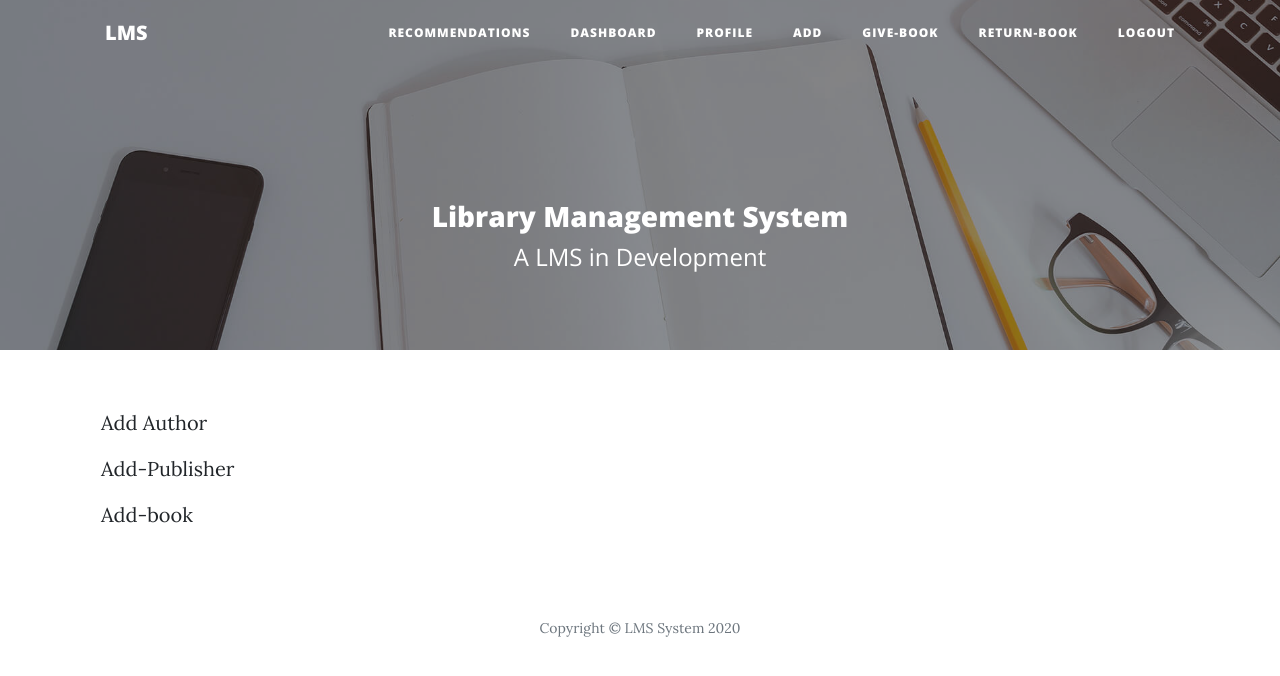
After one commit to Shrey-Viradiya/LMS, a Django app: page /add/ in a window 1280 px wide. The commit adds this page. Shown: the top 676 px of the page. Run offline with Django 3.2, Linux system fonts and the light colour scheme; the visitor is signed in with stand-in values (Sample User, id 1); some libraries are stand-ins or nearby versions.

Commit message:
Fine addition system added. Base layout change no of results included in query time zone settings turned off

```diff
--- a/LMS/settings.py
+++ b/LMS/settings.py
@@ -123,7 +123,7 @@ USE_I18N = True
 
 USE_L10N = True
 
-USE_TZ = True
+USE_TZ = False
 
 
 # Static files (CSS, JavaScript, Images)
--- a/LMS/urls.py
+++ b/LMS/urls.py
@@ -48,5 +48,6 @@ urlpatterns = [
     path('givebook/', LMS_views.GiveBook , name = 'give-book'),
     path('returnbook/', LMS_views.ReturnBook , name = 'return-book'),
     path('sbp/',LMS_views.StartBackgroundProcess, name = 'sbp'),
-    path('recommendations/',LMS_views.recommendations, name = 'recommendations' )
+    path('recommendations/',LMS_views.recommendations, name = 'recommendations' ),
+    path('add/',LMS_views.AddMaterial, name = 'add-item' ),
 ]
--- /dev/null
+++ b/LibraryMS/templates/LibraryMS/addmaterial.html
@@ -0,0 +1,9 @@
+{% extends "users/base.html" %}
+
+{% block content %}
+
+    <a class="nav-link" href="{% url 'add-author' %}">Add Author</a>
+    <a class="nav-link" href="{% url 'add-publisher' %}">Add-Publisher</a>
+    <a class="nav-link" href="{% url 'add-book' %}">Add-book</a>
+
+{% endblock content %}
--- a/LibraryMS/templates/LibraryMS/home.html
+++ b/LibraryMS/templates/LibraryMS/home.html
@@ -14,6 +14,7 @@
 
 {% if results %}
     <h3>Results for <b>{{ request.GET.q }}</b></h3>
+    <small>{{ count }} results found</small>
     <hr>
     {% for result in results %}
         {% if 'X' not in result.ISBN %}
--- a/LibraryMS/templates/LibraryMS/recommendations.html
+++ b/LibraryMS/templates/LibraryMS/recommendations.html
@@ -22,6 +22,6 @@
             <hr>
         {% endfor %}
     {% else %}
-        <p class="book-subtitle">No Books Recommended....</p>
+        <p class="book-subtitle">No Books Recommended.... Start reviewing books to get recommendations</p>
     {% endif %}
 {% endblock content %}
--- a/LibraryMS/views.py
+++ b/LibraryMS/views.py
@@ -204,81 +204,84 @@ def recommendations(request):
     testSubject = str(request.user.id)
     k = 10
 
-    bk = BooksData('data/')
-    data = bk.loadBooksData()
+    try:
+        bk = BooksData('data/')
+        data = bk.loadBooksData()
 
-    trainSet = data.build_full_trainset()
+        trainSet = data.build_full_trainset()
 
-    sim_options = {'name': 'cosine',
-                   'user_based': True
-                   }
+        sim_options = {'name': 'cosine',
+                       'user_based': True
+                       }
 
-    model = KNNBasic(sim_options=sim_options)
-    model.fit(trainSet)
-    simsMatrix = model.compute_similarities()
-    simsMatrix = np.nan_to_num(simsMatrix)
+        model = KNNBasic(sim_options=sim_options)
+        model.fit(trainSet)
+        simsMatrix = model.compute_similarities()
+        simsMatrix = np.nan_to_num(simsMatrix)
 
-    # print(simsMatrix)
-    # print(type(simsMatrix))
+        # print(simsMatrix)
+        # print(type(simsMatrix))
 
-    # Get top N similar users to our test subject
-    testUserInnerID = trainSet.to_inner_uid(testSubject)
+        # Get top N similar users to our test subject
+        testUserInnerID = trainSet.to_inner_uid(testSubject)
 
-    if sim_options['user_based']:
-        similarityRow = simsMatrix[testUserInnerID]
+        if sim_options['user_based']:
+            similarityRow = simsMatrix[testUserInnerID]
 
-        similarUsers = []
-        for innerID, score in enumerate(similarityRow):
-            if innerID != testUserInnerID:
-                similarUsers.append((innerID, score))
+            similarUsers = []
+            for innerID, score in enumerate(similarityRow):
+                if innerID != testUserInnerID:
+                    similarUsers.append((innerID, score))
 
-        kNeighbors = heapq.nlargest(k, similarUsers, key=lambda t: t[1])
+            kNeighbors = heapq.nlargest(k, similarUsers, key=lambda t: t[1])
 
-        candidates = defaultdict(float)
-        for similarUser in kNeighbors:
-            innerID = similarUser[0]
-            userSimilarityScore = similarUser[1]
-            theirRatings = trainSet.ur[innerID]
-            for rating in theirRatings:
-                candidates[rating[0]] += (rating[1] / 10.0) * userSimilarityScore
+            candidates = defaultdict(float)
+            for similarUser in kNeighbors:
+                innerID = similarUser[0]
+                userSimilarityScore = similarUser[1]
+                theirRatings = trainSet.ur[innerID]
+                for rating in theirRatings:
+                    candidates[rating[0]] += (rating[1] / 10.0) * userSimilarityScore
 
-    else:
-        testUserRatings = trainSet.ur[testUserInnerID]
-        kNeighbors = heapq.nlargest(k, testUserRatings, key=lambda t: t[1])
+        else:
+            testUserRatings = trainSet.ur[testUserInnerID]
+            kNeighbors = heapq.nlargest(k, testUserRatings, key=lambda t: t[1])
 
-        candidates = defaultdict(float)
-        for itemID, rating in kNeighbors:
-            similarityRow = simsMatrix[itemID]
-            for innerID, score in enumerate(similarityRow):
-                candidates[innerID] += score * (rating / 10.0)
-    # Get the stuff they rated, and add up ratings for each item, weighted by user similarity
+            candidates = defaultdict(float)
+            for itemID, rating in kNeighbors:
+                similarityRow = simsMatrix[itemID]
+                for innerID, score in enumerate(similarityRow):
+                    candidates[innerID] += score * (rating / 10.0)
+        # Get the stuff they rated, and add up ratings for each item, weighted by user similarity
 
-    # Build a dictionary of stuff the user has already read
-    read = {}
-    # print('\n\nBooks user already read.')
-    # print("============================")
-    for itemID, rating in trainSet.ur[testUserInnerID]:
-        bookID = trainSet.to_raw_iid(itemID)
-        # print(bk.getBookName(bookID))
-        read[itemID] = 1
-
-    # Get top-rated items from similar users:
-    pos = 0
-    bks2 = []
-    for itemID, ratingSum in sorted(candidates.items(), key=itemgetter(1), reverse=True):
-        if not itemID in read:
+        # Build a dictionary of stuff the user has already read
+        read = {}
+        # print('\n\nBooks user already read.')
+        # print("============================")
+        for itemID, rating in trainSet.ur[testUserInnerID]:
             bookID = trainSet.to_raw_iid(itemID)
             # print(bk.getBookName(bookID))
-            bks2.append(bookID)
-            pos += 1
-            if (pos > 10):
-                break
+            read[itemID] = 1
 
-    bks = []
+        # Get top-rated items from similar users:
+        pos = 0
+        bks2 = []
+        for itemID, ratingSum in sorted(candidates.items(), key=itemgetter(1), reverse=True):
+            if not itemID in read:
+                bookID = trainSet.to_raw_iid(itemID)
+                # print(bk.getBookName(bookID))
+                bks2.append(bookID)
+                pos += 1
+                if (pos > 10):
+                    break
 
-    for _ in bks2:
-        bks.append(Book.objects.get(ISBN=_))
+        bks = []
 
+        for _ in bks2:
+            bks.append(Book.objects.get(ISBN=_))
+
+    except:
+        bks = []
     return render(request, 'LibraryMS/recommendations.html', {'bks': bks})
 
 @login_required
@@ -432,6 +435,14 @@ def GiveBook(request):
 
 
 @login_required
+def AddMaterial(request):
+    if not request.user.is_staff:
+        messages.warning(request, 'You are not authorised to requested page.')
+        return redirect('Member-dashboard')
+    return render(request,'LibraryMS/addmaterial.html')
+
+
+@login_required
 def ReturnBook(request):
     if not request.user.is_staff:
         messages.warning(request, 'You are not authorised to requested page.')
@@ -448,9 +459,17 @@ def ReturnBook(request):
                 book.availability += 1
                 book.save()
                 temp = get_object_or_404(BookBorrowed, book=bc)
+                usr = User.objects.get(email=temp.borrower.email)
+
+                days_past = temp.due_date - datetime.today()
+                if days_past.days < 0:
+                    m = Member.objects.get(user = usr)
+                    m.fine += days_past.days.__abs__() * 3
+                    m.save()
+
                 temp.delete()
 
-                usr = User.objects.get(email=temp.borrower.email)
+
 
                 record = UserHistory.objects.create(book = book, reader = usr)
                 record.save()
@@ -507,7 +526,9 @@ def home(request):
             results = Book.objects.filter(lookups).distinct()
 
             context = {'results': results,
-                       'submitbutton': submitbutton}
+                       'submitbutton': submitbutton,
+                       'count': len(results)
+                       }
             return render(request, 'LibraryMS/home.html', context)
 
         else:
--- a/users/templates/users/base.html
+++ b/users/templates/users/base.html
@@ -38,11 +38,11 @@
                         <li class="nav-item" role="presentation"><a class="nav-link" href="{% url 'Member-dashboard' %}">DashBoard</a></li>
                         <li class="nav-item" role="presentation"><a class="nav-link" href="{% url 'profile' %}">Profile</a></li>
                         {% if user.is_staff %}
-                            <li class="nav-item" role="presentation"><a class="nav-link" href="{% url 'add-author' %}">Add Author</a></li>
-                            <li class="nav-item" role="presentation"><a class="nav-link" href="{% url 'add-publisher' %}">Add-Publisher</a></li>
-                            <li class="nav-item" role="presentation"><a class="nav-link" href="{% url 'add-book' %}">Add-book</a></li>
-                            <li class="nav-item" role="presentation"><a class="nav-link" href="{% url 'give-book' %}">Give-book</a></li>
-                            <li class="nav-item" role="presentation"><a class="nav-link" href="{% url 'return-book' %}">Return-book</a></li>
+
+                                <li class="nav-item" role="presentation"><a class="nav-link" href="{% url 'add-item' %}">Add</a></li>
+                                <li class="nav-item" role="presentation"><a class="nav-link" href="{% url 'give-book' %}">Give-book</a></li>
+                                <li class="nav-item" role="presentation"><a class="nav-link" href="{% url 'return-book' %}">Return-book</a></li>
+
                         {% endif %}
 
                         <li class="nav-item" role="presentation"><a class="nav-link" href="{% url 'logout' %}">Logout</a></li>
```
Also changed, not shown: 1 other file.
